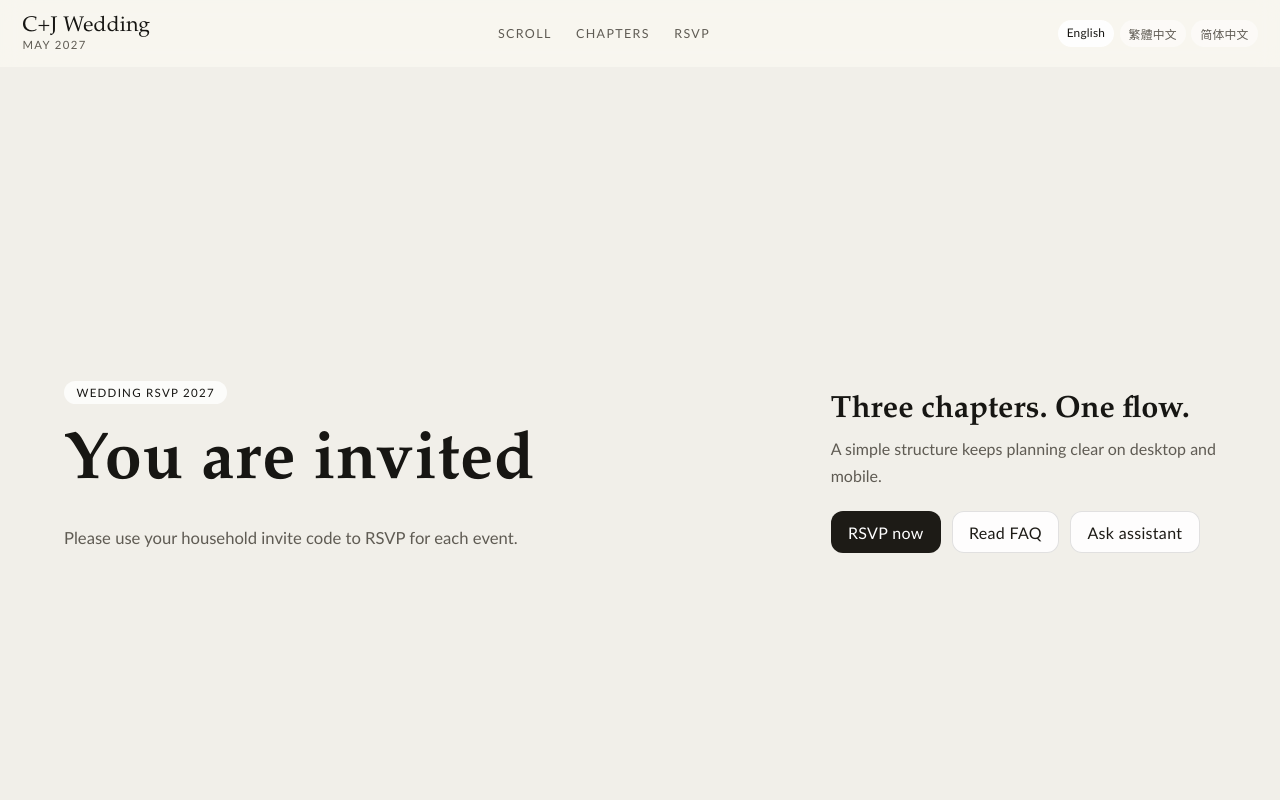
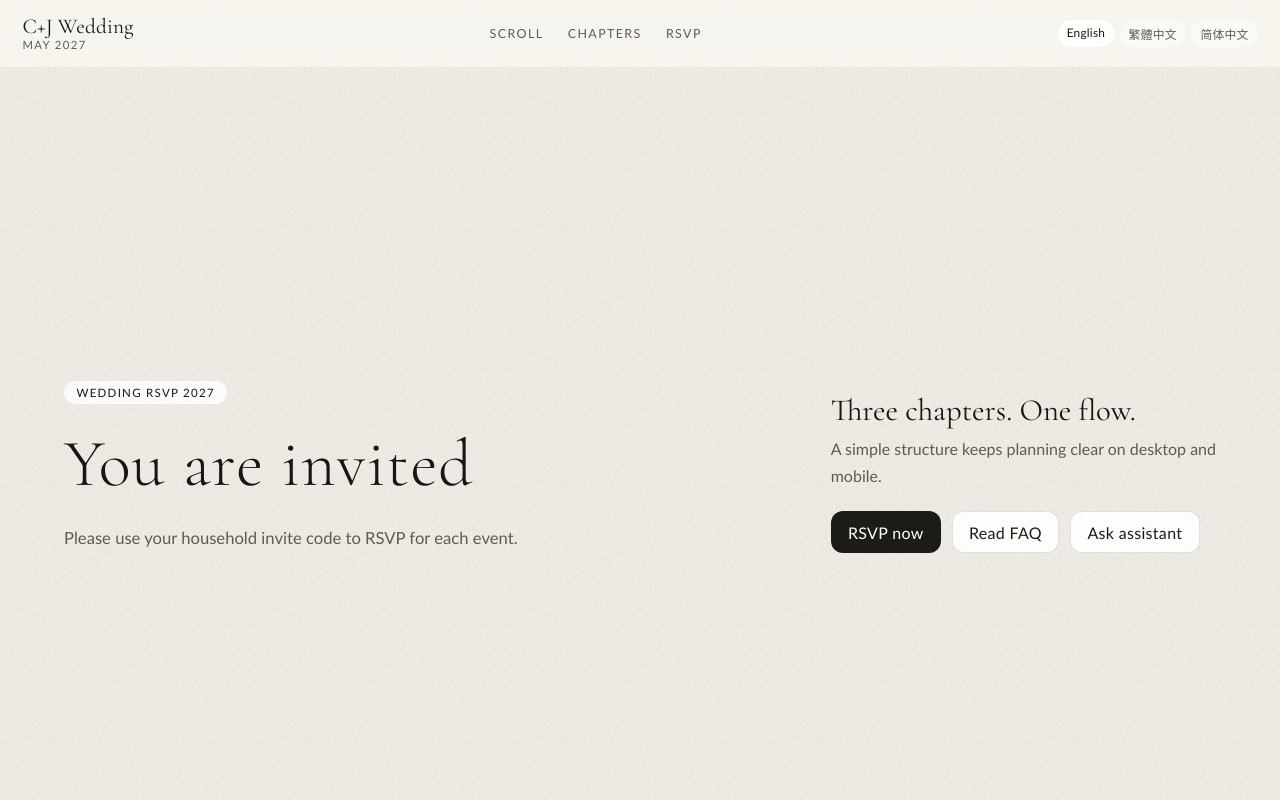
Before and after one commit to chuang79/test-wedding-website, a Next.js app: page /en in a window 1280 px wide. Shown: the top 800 px of the page. Built offline with nearby package versions, Linux system fonts and the light colour scheme.

Commit message:
Add linen texture overlay

```diff
--- a/src/app/globals.css
+++ b/src/app/globals.css
@@ -18,7 +18,7 @@
   --radius-sm: 12px;
   --shadow-soft: 0 28px 60px -48px rgba(22, 20, 16, 0.5);
   --font-body: "Avenir Next", "Avenir", "Trebuchet MS", "PingFang TC", "PingFang SC", "Noto Sans CJK TC", "Noto Sans CJK SC", sans-serif;
-  --font-heading: "Iowan Old Style", "Palatino Linotype", "Book Antiqua", "Noto Serif TC", "Noto Serif SC", serif;
+  --font-heading: var(--font-cormorant), "Palatino Linotype", "Book Antiqua", "Noto Serif TC", "Noto Serif SC", serif;
 }
 
 * {
@@ -44,6 +44,16 @@ body {
   background: var(--bg);
 }
 
+body::before {
+  content: "";
+  position: fixed;
+  inset: 0;
+  pointer-events: none;
+  z-index: 0;
+  background: url("/linen.svg") repeat;
+  background-size: 256px 256px;
+  opacity: 0.12;
+}
 
 a {
   color: inherit;
@@ -179,6 +189,17 @@ main.home-flow {
   justify-content: center;
 }
 
+.home-section::before {
+  content: "";
+  position: absolute;
+  inset: 0;
+  pointer-events: none;
+  z-index: 0;
+  background: url("/linen.svg") repeat;
+  background-size: 256px 256px;
+  opacity: 0.12;
+}
+
 .home-section:nth-child(1) {
   background: var(--bg);
   z-index: 1;
@@ -200,6 +221,8 @@ main.home-flow {
 }
 
 .home-section-inner {
+  position: relative;
+  z-index: 1;
   width: 100%;
   padding: clamp(4rem, 8vw, 8rem) clamp(1.5rem, 5vw, 6rem);
 }
@@ -244,15 +267,18 @@ h3 {
 
 h1 {
   font-size: clamp(2.2rem, 5.2vw, 4.3rem);
-  letter-spacing: 0.01em;
+  font-weight: 300;
+  letter-spacing: 0.02em;
 }
 
 h2 {
   font-size: clamp(1.35rem, 2.4vw, 2.2rem);
+  font-weight: 400;
 }
 
 h3 {
   font-size: clamp(1.08rem, 1.9vw, 1.3rem);
+  font-weight: 400;
 }
 
 p {
@@ -671,6 +697,8 @@ label {
 }
 
 .site-footer {
+  position: relative;
+  z-index: 1;
   width: min(1600px, calc(100% - 2.8rem));
   margin: 0 auto;
   padding: 0.4rem 0 1.7rem;
--- a/src/app/layout.tsx
+++ b/src/app/layout.tsx
@@ -2,6 +2,15 @@ import './globals.css';
 import type { Metadata } from 'next';
 import type { ReactNode } from 'react';
 import SmoothScroll from './smooth-scroll';
+import { Cormorant_Garamond } from 'next/font/google';
+
+const cormorant = Cormorant_Garamond({
+  subsets: ['latin'],
+  weight: ['300', '400', '500', '600', '700'],
+  style: ['normal', 'italic'],
+  variable: '--font-cormorant',
+  display: 'swap',
+});
 
 export const metadata: Metadata = {
   title: 'C+J Wedding',
@@ -14,7 +23,7 @@ export default function RootLayout({
   children: ReactNode;
 }) {
   return (
-    <html lang="en">
+    <html lang="en" className={cormorant.variable}>
       <body>
         <SmoothScroll />
         {children}
```
Also changed, not shown: public/linen.svg (added).
